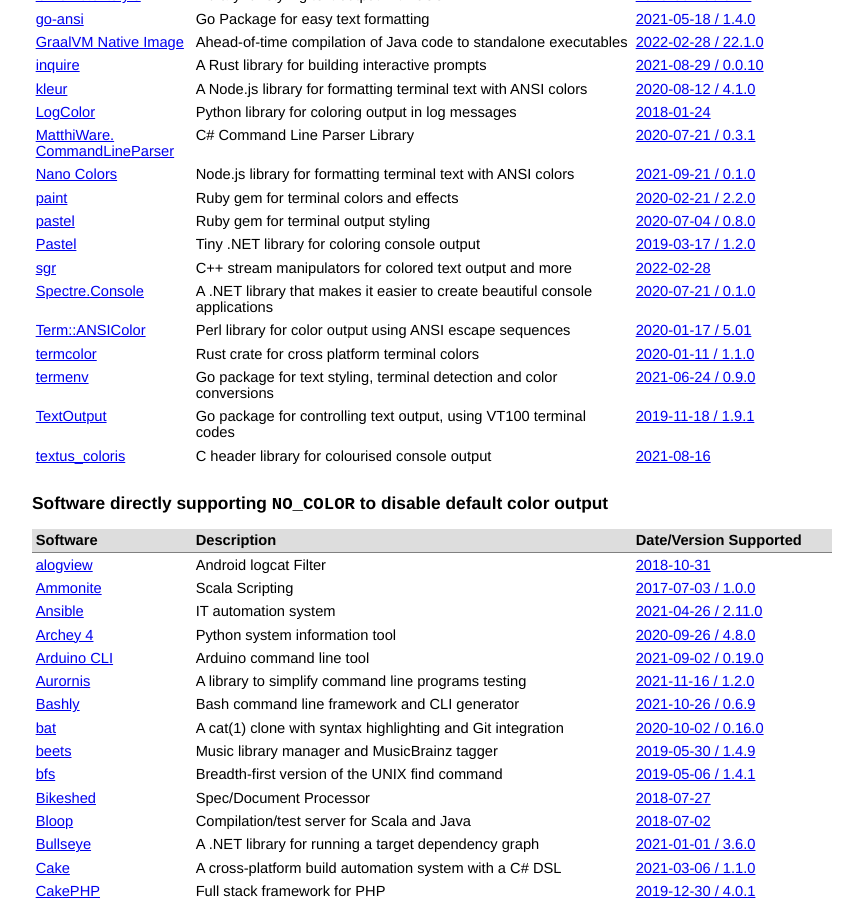
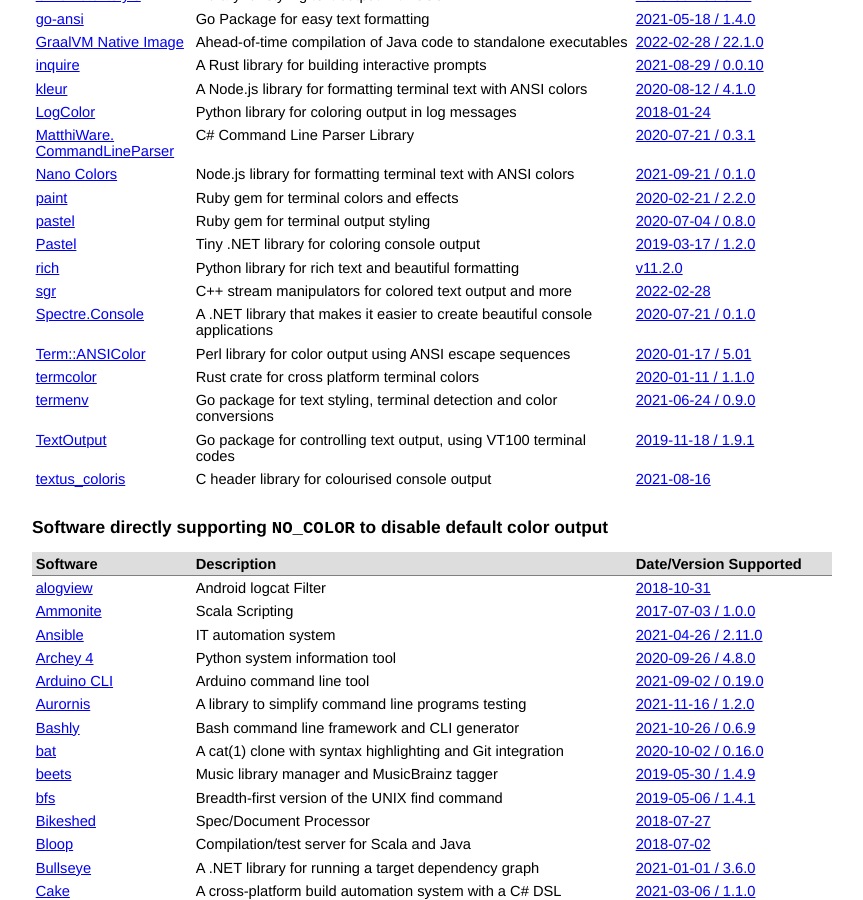
Before and after one commit to jcs/no_color, a Jekyll site: the page built from index.md, in a window 1280 px wide and 900 px high, scrolled down 1136 px. Shown: the whole window, without its empty margins (208-1071 px from the left). Built offline with Jekyll 4.4.1, drawn with Linux system fonts in a browser that asks for light colours; our own code applies the rules of GitHub Pages for plain Markdown files.

Commit message:
Add rich (#163)

```diff
--- a/index.md
+++ b/index.md
@@ -88,6 +88,7 @@ color via `NO_COLOR`.
 | [paint](https://github.com/janlelis/paint) | Ruby gem for terminal colors and effects | [2020-02-21 / 2.2.0](https://github.com/janlelis/paint/tree/v2.2.0) |
 | [pastel](https://github.com/piotrmurach/pastel) | Ruby gem for terminal output styling | [2020-07-04 / 0.8.0](https://github.com/piotrmurach/pastel/releases/tag/v0.8.0) |
 | [Pastel](https://github.com/silkfire/Pastel) | Tiny .NET library for coloring console output | [2019-03-17 / 1.2.0](https://github.com/silkfire/Pastel/commit/8a89c2930a2b7ff2c6beae67e6c00fe1d74189d5) |
+| [rich](https://github.com/Textualize/rich) | Python library for rich text and beautiful formatting | [v11.2.0](https://github.com/Textualize/rich/releases/tag/v11.2.0) |
 | [sgr](https://github.com/datafl4sh/sgr) | C++ stream manipulators for colored text output and more | [2022-02-28](https://github.com/datafl4sh/sgr/commit/a9fede27b1966e0104567541535fd40c9c7b6ef3) |
 | [Spectre.Console](https://github.com/spectreconsole/spectre.console) | A .NET library that makes it easier to create beautiful console applications | [2020-07-21 / 0.1.0](https://github.com/spectreconsole/spectre.console/commit/334dcddc1aa62953ad6c2190344bf5b94820614c) |
 | [Term::ANSIColor](https://metacpan.org/release/Term-ANSIColor) | Perl library for color output using ANSI escape sequences | [2020-01-17 / 5.01](https://metacpan.org/changes/release/RRA/Term-ANSIColor-5.01) |
```
